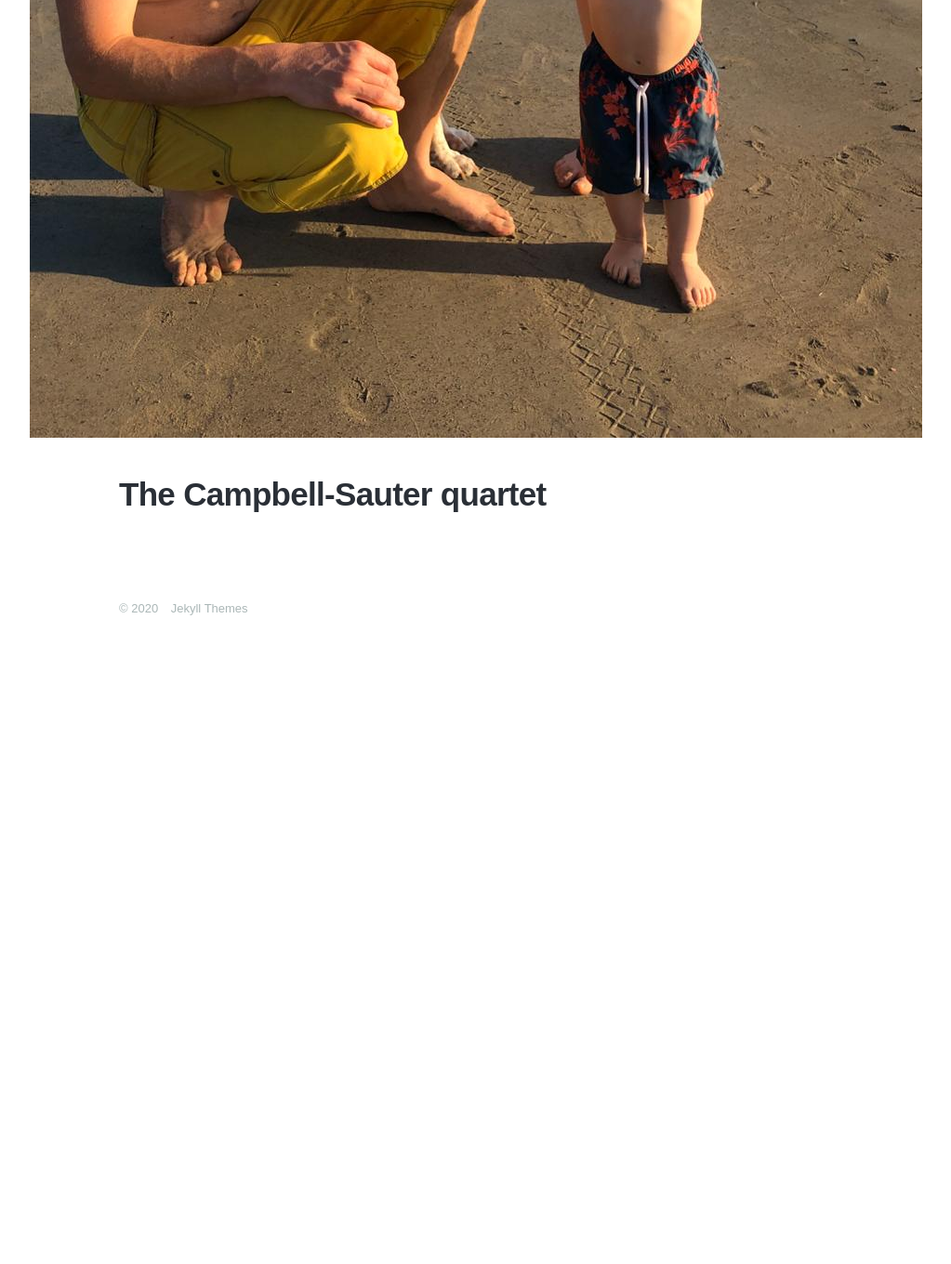
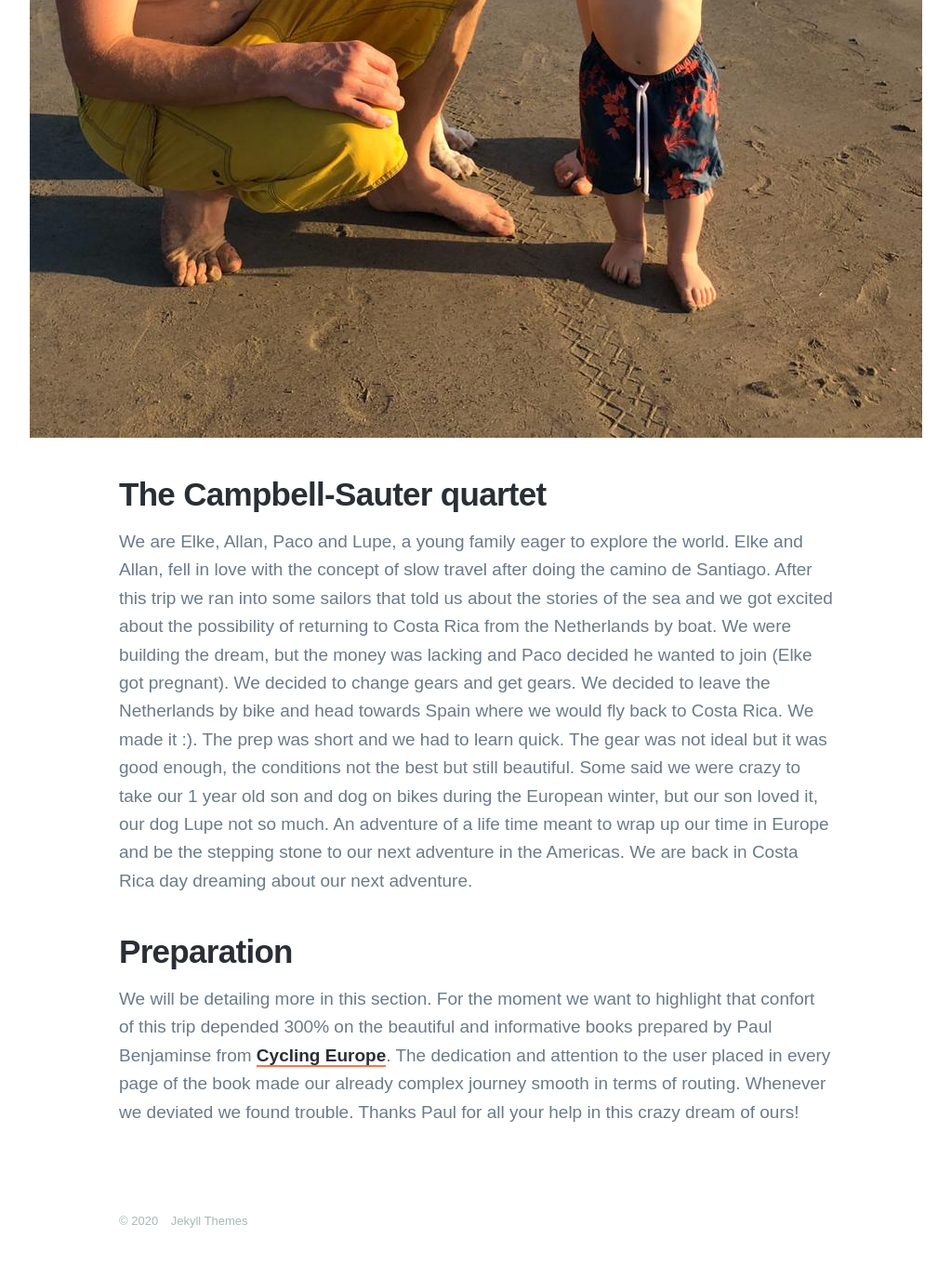
Before and after one commit to elkesauter/allanpcampbell.github.io-1, a Jekyll site: the page built from _pages/about.md, in a window 1280 px wide and 1400 px high, scrolled down 1130 px. Shown: the top 1360 px of the window at 93% size, without its empty margins (128-1151 px from the left). Built offline with Jekyll 4.4.1, drawn with Linux system fonts in a browser that asks for light colours; nearby versions of some CDN libraries; some web fonts are replaced; before the commit the page ends 1871 px from its top, so only the background shows below that.

Commit message:
Update about.md

```diff
--- a/_pages/about.md
+++ b/_pages/about.md
@@ -8,3 +8,9 @@ featured_image: /images/about-1.jpeg
 ![](/images/about-1.jpeg)
 
 ## The Campbell-Sauter quartet
+
+We are Elke, Allan, Paco and Lupe, a young family eager to explore the world. Elke and Allan, fell in love with the concept of slow travel after doing the camino de Santiago. After this trip we ran into some sailors that told us about the stories of the sea and we got excited about the possibility of returning to Costa Rica from the Netherlands by boat. We were building the dream, but the money was lacking and Paco decided he wanted to join (Elke got pregnant). We decided to change gears and get gears. We decided to leave the Netherlands by bike and head towards Spain where we would fly back to Costa Rica. We made it :). The prep was short and we had to learn quick. The gear was not ideal but it was good enough, the conditions not the best but still beautiful. Some said we were crazy to take our 1 year old son and dog on bikes during the European winter, but our son loved it, our dog Lupe not so much. An adventure of a life time meant to wrap up our time in Europe and be the stepping stone to our next adventure in the Americas. We are back in Costa Rica day dreaming about our next adventure.
+
+
+## Preparation
+We will be detailing more in this section. For the moment we want to highlight that confort of this trip depended 300% on the beautiful and informative books prepared by Paul Benjaminse from <a href="https://www.cyclingeurope.nl/">Cycling Europe</a>. The dedication and attention to the user placed in every page of the book made our already complex journey smooth in terms of routing. Whenever we deviated we found trouble. Thanks Paul for all your help in this crazy dream of ours!
```
